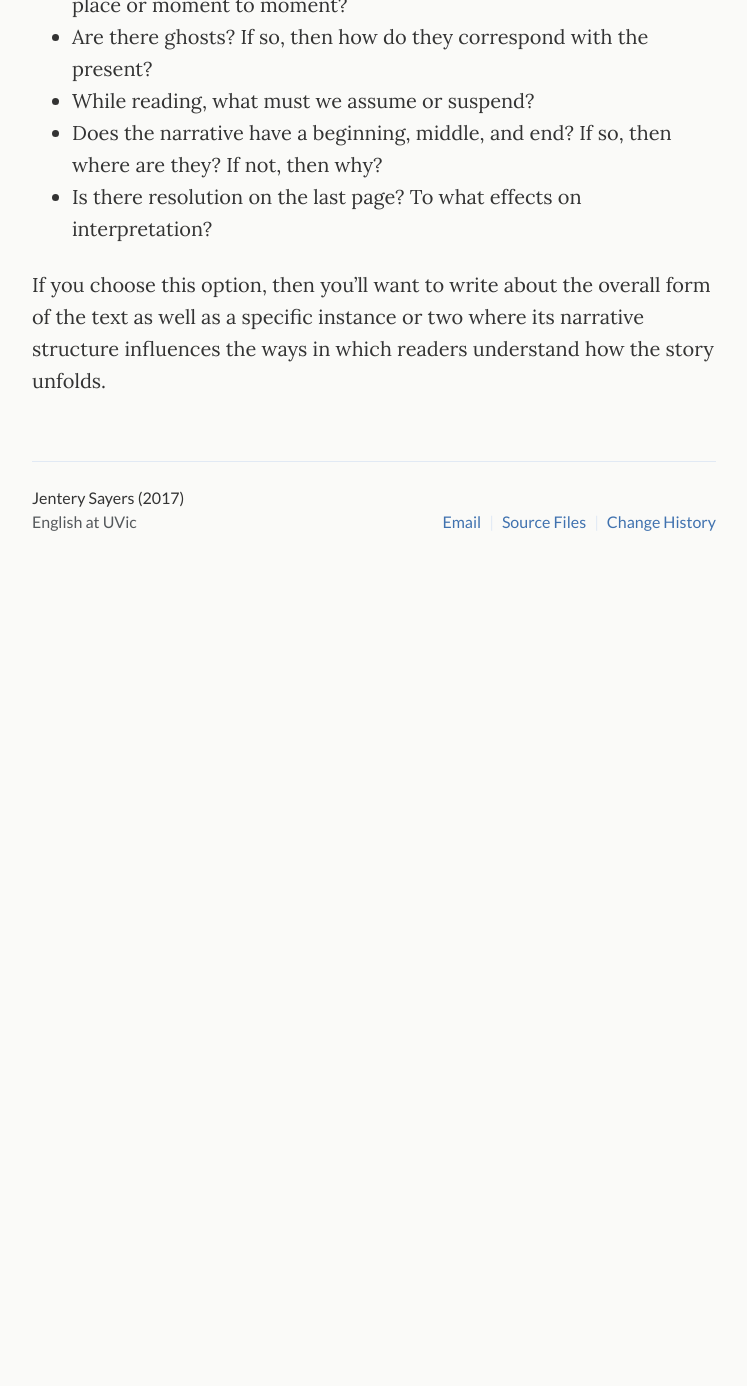
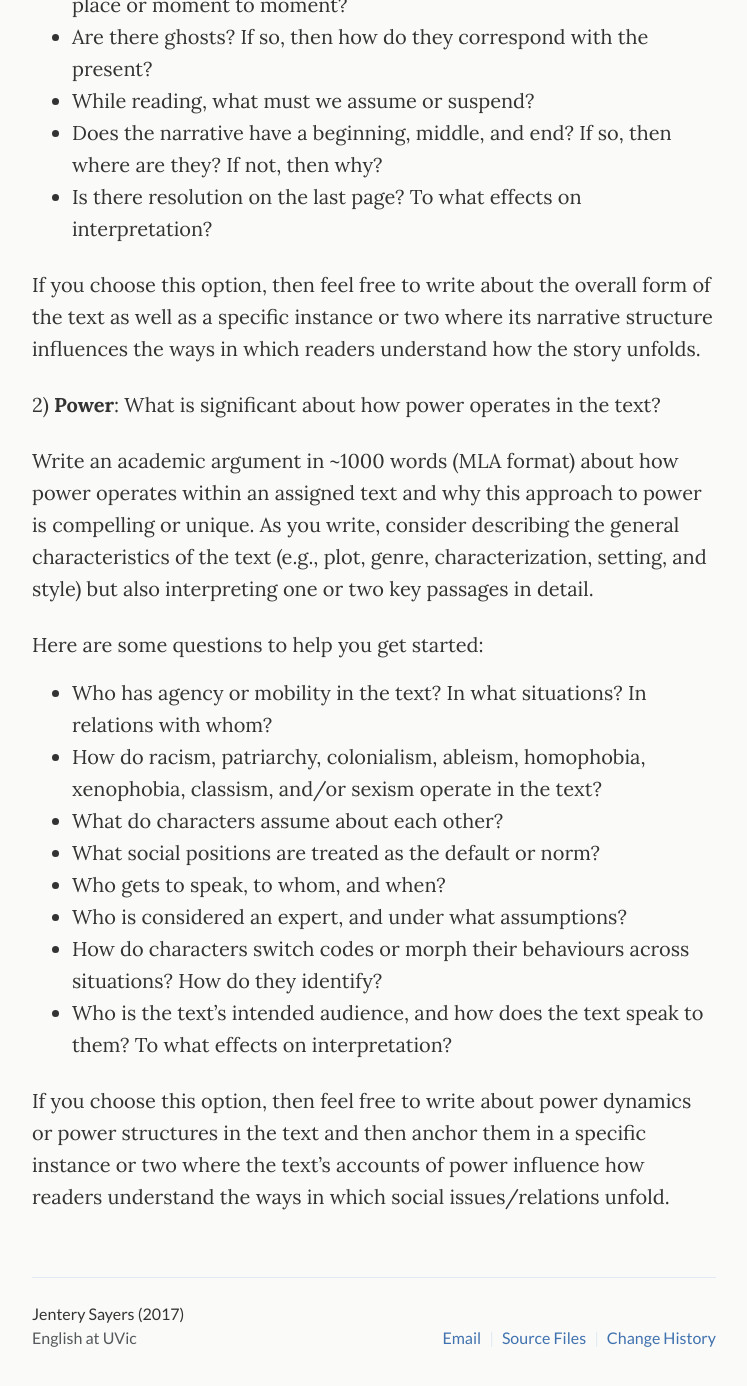
Before and after one commit to jentery/429c, a Jekyll site: the page built from _pages/analysis.md, in a window 1280 px wide and 1400 px high, scrolled down 862 px. Shown: the top 1386 px of the window, without its empty margins (266-1013 px from the left). Built offline with Jekyll 4.4.1, drawn with Linux system fonts in a browser that asks for light colours; before the commit the page ends 1492 px from its top, so only the background shows below that.

Commit message:
Update analysis.md

```diff
--- a/_pages/analysis.md
+++ b/_pages/analysis.md
@@ -23,4 +23,21 @@ Here are some questions to help you get started:
 * Does the narrative have a beginning, middle, and end? If so, then where are they? If not, then why?
 * Is there resolution on the last page? To what effects on interpretation?
 
-If you choose this option, then you’ll want to write about the overall form of the text as well as a specific instance or two where its narrative structure influences the ways in which readers understand how the story unfolds.
+If you choose this option, then feel free to write about the overall form of the text as well as a specific instance or two where its narrative structure influences the ways in which readers understand how the story unfolds.
+
+2) **Power**: What is significant about how power operates in the text?
+
+Write an academic argument in ~1000 words (MLA format) about how power operates within an assigned text and why this approach to power is compelling or unique. As you write, consider describing the general characteristics of the text (e.g., plot, genre, characterization, setting, and style) but also interpreting one or two key passages in detail.
+
+Here are some questions to help you get started:
+
+* Who has agency or mobility in the text? In what situations? In relations with whom?
+* How do racism, patriarchy, colonialism, ableism, homophobia, xenophobia, classism, and/or sexism operate in the text?
+* What do characters assume about each other?
+* What social positions are treated as the default or norm?
+* Who gets to speak, to whom, and when?
+* Who is considered an expert, and under what assumptions?
+* How do characters switch codes or morph their behaviours across situations? How do they identify?
+* Who is the text’s intended audience, and how does the text speak to them? To what effects on interpretation?
+
+If you choose this option, then feel free to write about power dynamics or power structures in the text and then anchor them in a specific instance or two where the text's accounts of power influence how readers understand the ways in which social issues/relations unfold.
```
